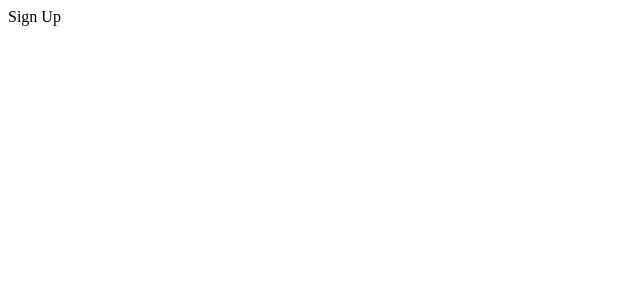
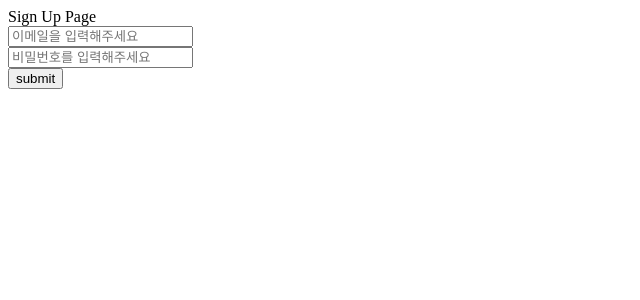
Before and after one commit to SeungrokYoon/wanted-pre-onboarding-frontend, a React (Create React App) app: page /signup in a window 1280 px wide. Shown: the top 300 px of the page, without its empty margins (0-640 px from the left). Built offline with nearby package versions, Linux system fonts and the light colour scheme.

Commit message:
feat: add initial markup of SignUpPage

```diff
--- a/src/pages/SignUpPage.tsx
+++ b/src/pages/SignUpPage.tsx
@@ -1,5 +1,58 @@
+import { useState } from 'react'
+
 const SignUpPage = () => {
-  return <div>Sign Up </div>
+  const [email, setEmail] = useState({
+    email: '',
+    error: '',
+  })
+  const [password, setPassword] = useState({ password: '', error: '' })
+  const isSubmittable = !email.error && !password.error
+
+  return (
+    <div>
+      Sign Up Page
+      <form>
+        <label htmlFor="email" title="email 입력란">
+          <input
+            id="email"
+            name="user_email"
+            type="email"
+            data-testid="email-input"
+            placeholder="이메일을 입력해주세요"
+            value={email.email}
+            onChange={(e) => {
+              setEmail((prev) => ({ ...prev, email: e.target.value }))
+            }}
+            required
+            pattern="@{1}"
+          />
+          <div className="validation-note">{email.error}</div>
+        </label>
+        <label htmlFor="password" title="password 입력란">
+          <input
+            id="password"
+            name="user_password"
+            type="password"
+            data-testid="password-input"
+            placeholder="비밀번호를 입력해주세요"
+            value={password.password}
+            onChange={(e) =>
+              setPassword((prev) => ({ ...prev, password: e.target.value }))
+            }
+            required
+          />
+          <div className="validation-note">{password.error}</div>
+        </label>
+        <button
+          type="button"
+          data-testid="signup-button"
+          disabled={!isSubmittable}
+        >
+          submit
+        </button>
+      </form>
+    </div>
+  )
 }
 
 export default SignUpPage
```
